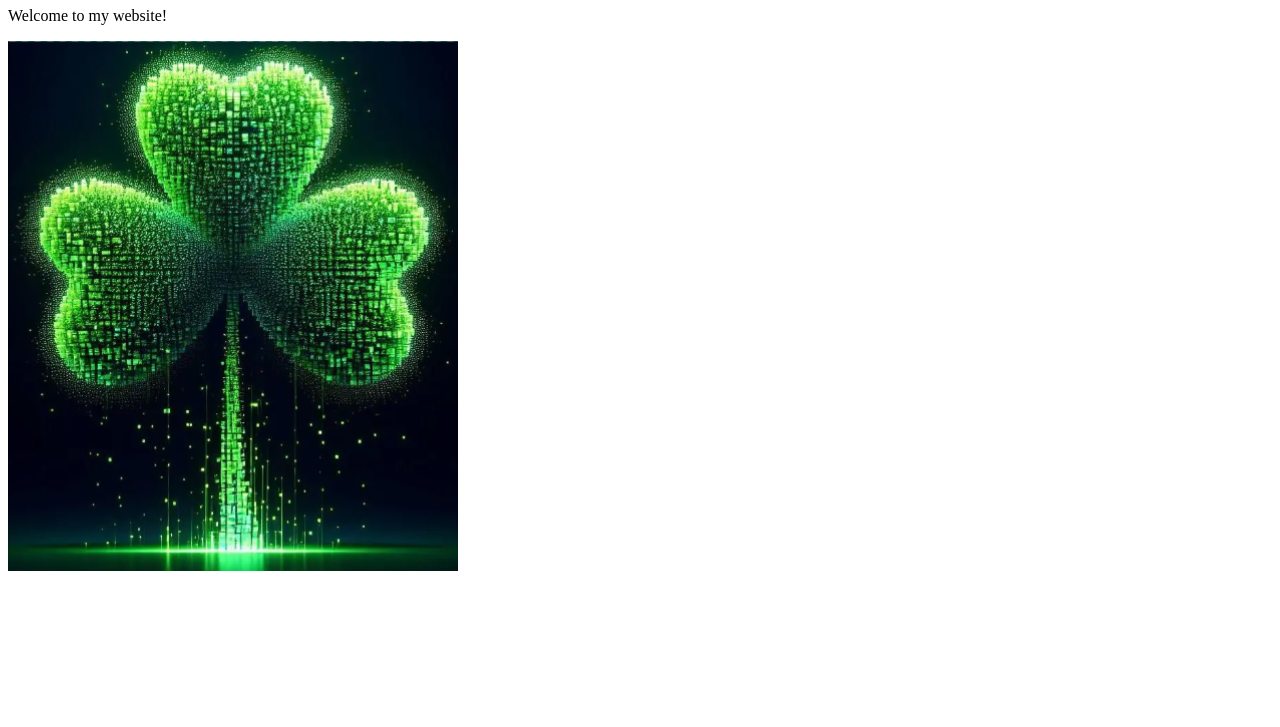
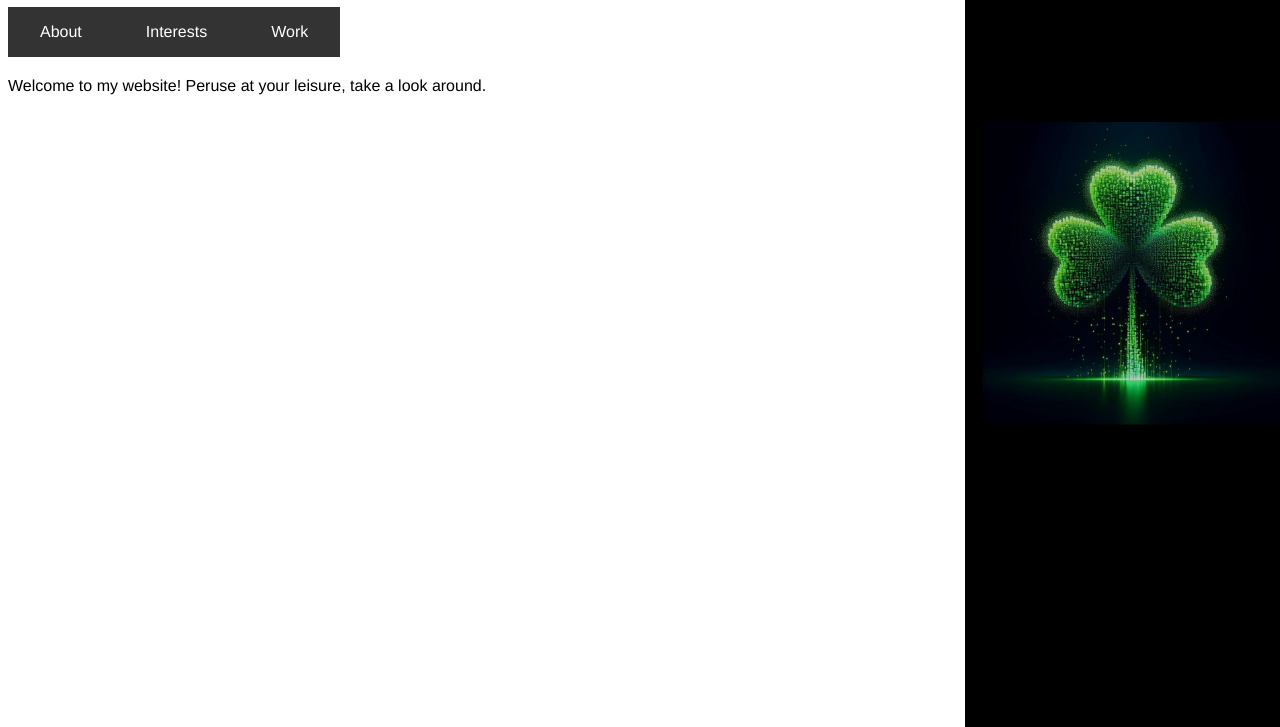
Before and after one commit to ZWOIT/zwoit.github.io, a plain HTML site: page index.html in a window 1280 px wide. Shown: the part 73-800 px from the top of the page. Drawn offline with Linux system fonts and the light colour scheme.

Commit message:
Added structure and whatnot

```diff
--- a/index.html
+++ b/index.html
@@ -1,10 +1,35 @@
 <!DOCTYPE html>
 <html>
 
+<head>
+  <link href="./resources/css/index.css" type="text/css" rel="stylesheet">
+  <title>Zack's Website</title>
+</head>
+
 <body>
-  <h1>Hello there! I'm Zack.</h1>
-  <p>Welcome to my website!</p>
-  <img src="./pictures/ai_shamrock.png" />
+
+  <!-- Banner -->
+  <div>
+    <h1>Hello there! I'm Zack.</h1>
+    <ul id="navigation">
+      <li><a href="./pages/about.html"></a>About</li>
+      <li><a href="#interests"></a>Interests</li>
+      <li><a href="#work"></a>Work</li>
+    </ul>
+  </div>
+
+  <!-- Right hand image - want to  -->
+  <div id="right_hand_element">
+    <p>This is the right hand element.</p>
+    <img id="right_hand_image" src="./resources/pictures/ai_shamrock.jpg" alt="Hella cool AI digital shamrock"/>
+  </div>
+
+ <!-- Intro -->
+  <div>
+    <p>Welcome to my website! Peruse at your leisure, take a look around.</p>
+  </div>
+
+
 </body>
 
 </html>
--- /dev/null
+++ b/resources/css/index.css
@@ -0,0 +1,67 @@
+* {
+  font-family: Helvetica;
+}
+
+body {
+
+}
+
+ul {
+  display: inline-block;
+  margin: 0;
+  padding: 0;
+  overflow: hidden;
+  background-color: #333333;
+}
+
+li {
+  display: block;
+  align-items: center;
+  float: left;
+  color: white;
+  text-align: center;
+  padding-top: 16px;
+  padding-bottom: 16px;
+  padding-left: 32px;
+  padding-right: 32px;
+  text-decoration: none;
+}
+
+
+/* can't figure out why the hyperlinks for the menu are hidden if the
+below stylings aren't present
+li a {
+  display: block;
+  color: white;
+  width: 100%;
+  height: 100%;
+  padding: 100%;
+}
+  */
+
+li:hover {
+  background-color: #111111;
+}
+
+#right_hand_element {
+    background-color: #000000;
+    position: fixed;
+    float: right;
+    right: 0;
+    top: 0;
+    width: 300px;
+    height: 200%;
+    transform: scale(1.1);
+}
+
+
+#right_hand_image {
+    opacity: 0.8;
+    position: fixed;
+    padding: 10px;
+    right: 0;
+    top: 15%;
+    width: 275px;
+    height: 275px;
+    vertical-align: center;
+}
```
Also changed, not shown: pages/about.html (added, +14 -0 lines), pictures/ai_shamrock.png (deleted), resources/pictures/ai_shamrock.jpg (added), resources/pictures/shamrock_background.jpg (renamed from pictures/shamrock_background.jpg).
